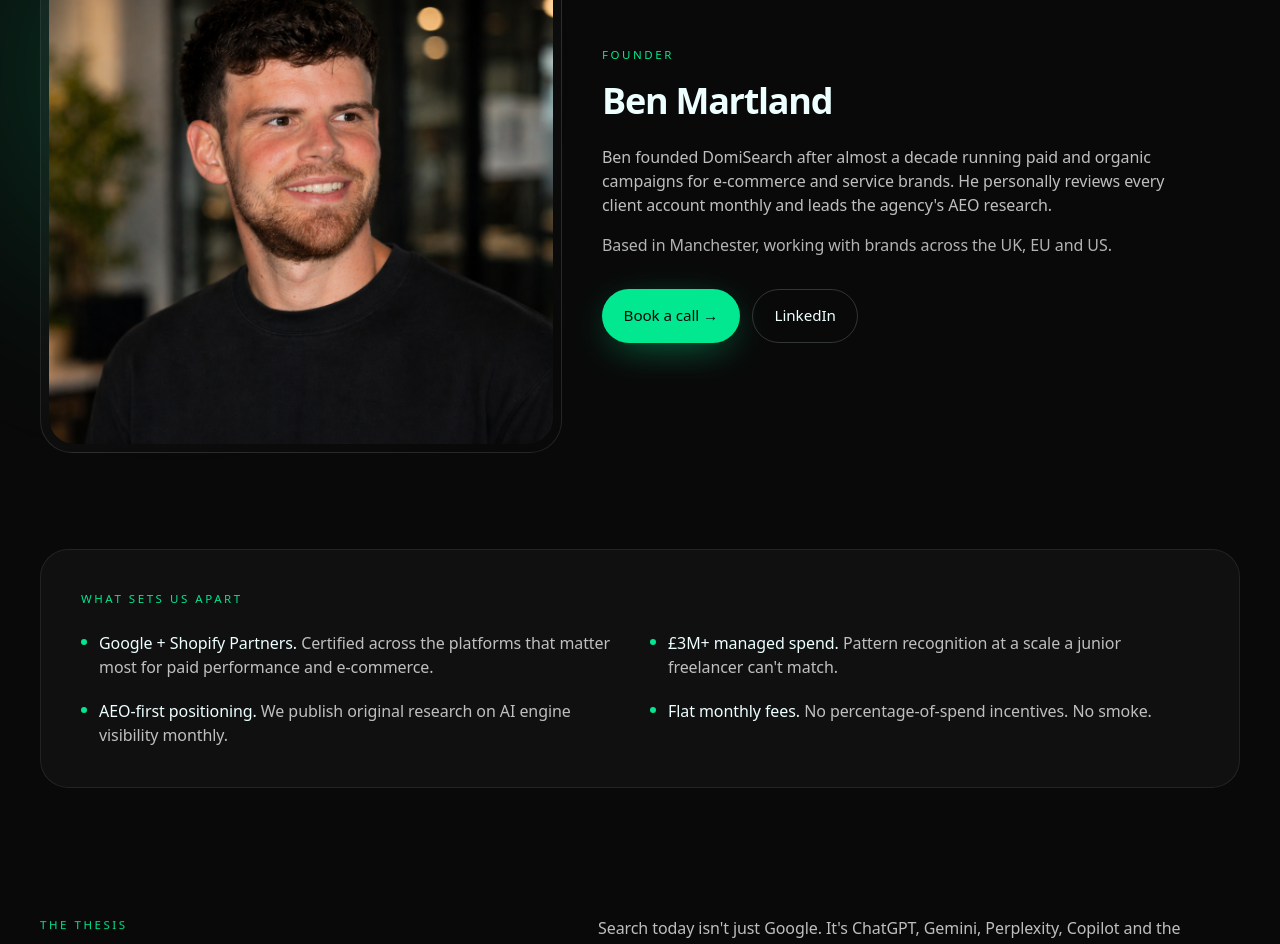
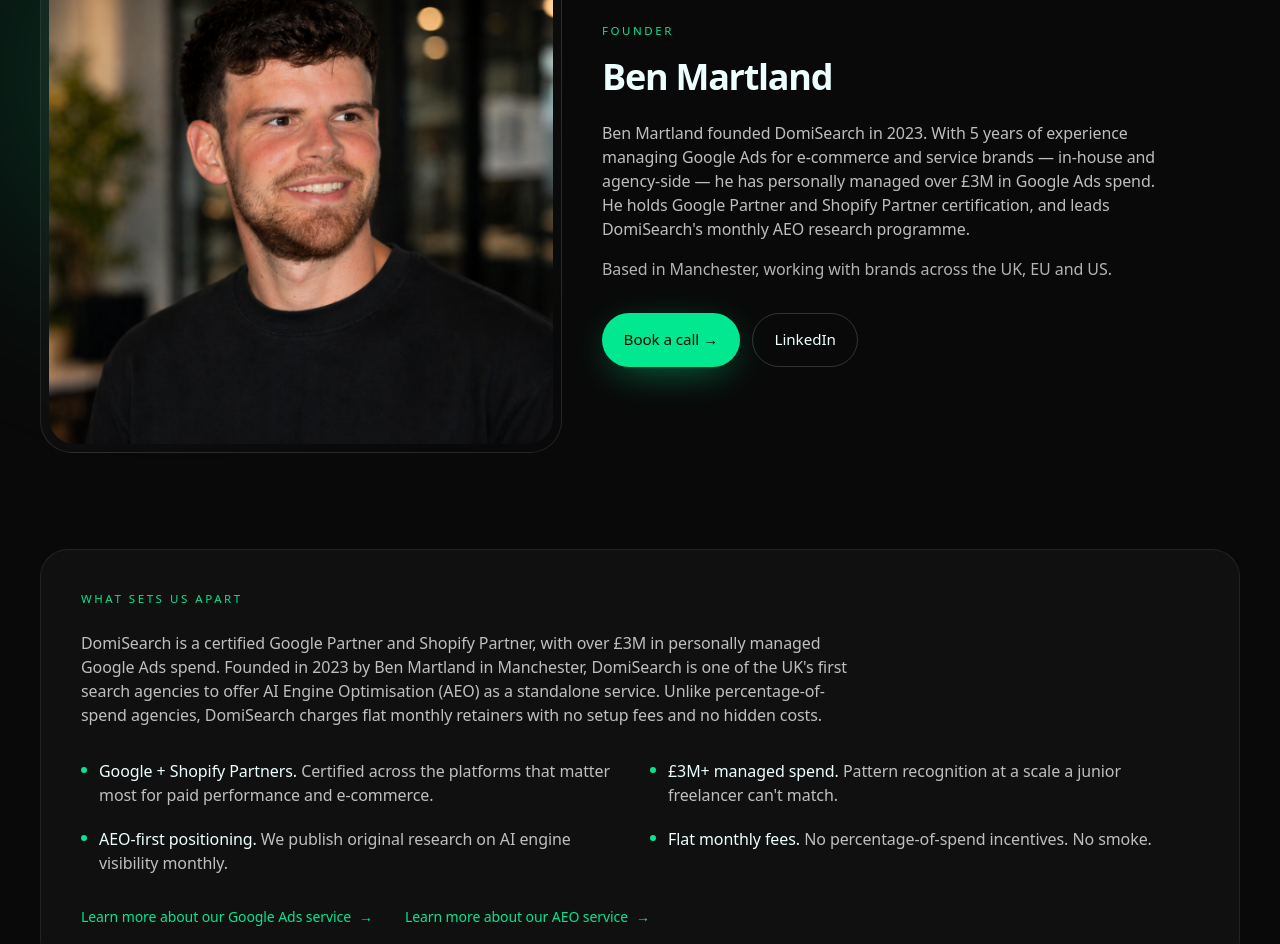
Before and after one commit to benmartland1/domisearch-website, a Next.js app: page /about in a window 1280 px wide. Shown: the part 800-1744 px from the top of the page. Built offline with nearby package versions, Linux system fonts and the light colour scheme; no server answers; a web font is replaced by a local one.

Commit message:
About page SEO/AEO overhaul: new meta title, @graph JSON-LD (Organization + Person + AboutPage), founder bio rewrite, citable prose, geographic signals, internal service links; standardise 5 years experience and 2023 founding site-wide

```diff
--- a/app/about/page.tsx
+++ b/app/about/page.tsx
@@ -6,13 +6,68 @@
 import { LogoWall } from "@/components/LogoWall";
 import { CTA } from "@/components/CTA";
 import { JsonLd } from "@/components/JsonLd";
-import { personSchema, breadcrumbSchema } from "@/lib/schema";
+import { breadcrumbSchema } from "@/lib/schema";
 import { site } from "@/lib/site";
 
+const aboutGraph = {
+  "@context": "https://schema.org",
+  "@graph": [
+    {
+      "@type": "Organization",
+      "@id": `${site.url}/#organization`,
+      name: "DomiSearch",
+      url: site.url,
+      logo: `${site.url}/brand/logo.png`,
+      foundingDate: "2023",
+      description:
+        "DomiSearch is a Manchester-based Google Ads and AI Engine Optimisation (AEO) agency. A certified Google Partner and Shopify Partner, DomiSearch helps e-commerce and service brands capture demand through Google Ads and engineer demand forming inside AI search engines including ChatGPT, Gemini, and Perplexity.",
+      areaServed: ["United Kingdom", "European Union", "United States"],
+      address: {
+        "@type": "PostalAddress",
+        addressLocality: "Manchester",
+        addressCountry: "GB",
+      },
+      sameAs: [
+        site.social.linkedin,
+        site.trustpilot,
+        "https://x.com/benmartland",
+      ],
+      founder: { "@type": "Person", name: "Ben Martland" },
+    },
+    {
+      "@type": "Person",
+      "@id": `${site.url}/about#ben-martland`,
+      name: "Ben Martland",
+      jobTitle: "Founder",
+      worksFor: { "@type": "Organization", name: "DomiSearch" },
+      url: `${site.url}/about`,
+      sameAs: [
+        "https://www.linkedin.com/in/benmartland/",
+        "https://x.com/benmartland",
+      ],
+      address: {
+        "@type": "PostalAddress",
+        addressLocality: "Manchester",
+        addressCountry: "GB",
+      },
+      description:
+        "Ben Martland is the founder of DomiSearch, a Manchester-based Google Ads and AEO agency. He has 5 years of experience managing Google Ads for e-commerce and service brands, with over £3M in personally managed ad spend. He holds Google Partner certification and leads DomiSearch's monthly AEO research programme.",
+    },
+    {
+      "@type": "AboutPage",
+      name: "About DomiSearch",
+      url: `${site.url}/about`,
+      description:
+        "Learn about DomiSearch, a Manchester-based Google Ads and AEO agency founded in 2023 by Ben Martland. Google Partner, Shopify Partner, and one of the UK's first agencies to offer AI Engine Optimisation as a standalone service.",
+      mainEntity: { "@type": "Organization", name: "DomiSearch" },
+    },
+  ],
+};
+
 export const metadata: Metadata = {
-  title: "About - The team behind DomiSearch",
+  title: "About DomiSearch | Google Ads & AEO Agency - Manchester",
   description:
-    "DomiSearch is a small, senior team led by Ben Martland - a Google Partner and Shopify Partner agency built on performance, transparency and AI-first thinking.",
+    "DomiSearch is a Manchester-based Google Ads and AEO agency founded in 2023 by Ben Martland. Google Partner, Shopify Partner, £3M+ in personally managed ad spend.",
   alternates: { canonical: "/about" },
 };
 
@@ -38,23 +93,15 @@
 export default function AboutPage() {
   return (
     <>
+      <script
+        type="application/ld+json"
+        dangerouslySetInnerHTML={{ __html: JSON.stringify(aboutGraph) }}
+      />
       <JsonLd
-        data={[
-          personSchema({
-            name: site.founder,
-            jobTitle: "Founder, DomiSearch",
-            image: "/brand/founder.png",
-            url: `${site.url}/about`,
-            sameAs: [site.social.linkedin],
-            description:
-              "Ben Martland is the founder of DomiSearch. Four years running Google Ads for e-commerce and service brands. Google Partner and Shopify Partner. Leads the agency's AEO research programme from Manchester.",
-            worksFor: { name: site.name, url: site.url },
-          }),
-          breadcrumbSchema([
-            { name: "Home", url: site.url },
-            { name: "About", url: `${site.url}/about` },
-          ]),
-        ]}
+        data={breadcrumbSchema([
+          { name: "Home", url: site.url },
+          { name: "About", url: `${site.url}/about` },
+        ])}
       />
       <section className="relative isolate overflow-hidden">
         <div className="absolute inset-0 grid-backdrop" aria-hidden />
@@ -67,9 +114,10 @@
           </ScrollReveal>
           <ScrollReveal delay={160}>
             <p className="mt-8 max-w-3xl text-lg text-[color:var(--color-fog)]/85 sm:text-xl">
-              DomiSearch started as a Google Ads agency. We're now the search agency for the AI
-              era - combining paid and AI engine optimisation into a single discipline we call{" "}
-              <span className="text-[color:var(--color-glacier)]">Search Ownership</span>.
+              DomiSearch is a Manchester-based search agency combining Google Ads and AI Engine
+              Optimisation (AEO) into a single discipline we call{" "}
+              <span className="text-[color:var(--color-glacier)]">Search Ownership</span>. We work
+              with e-commerce and service brands across the UK, EU and US.
             </p>
           </ScrollReveal>
         </div>
@@ -112,9 +160,11 @@
             </ScrollReveal>
             <ScrollReveal delay={140}>
               <p className="mt-6 max-w-xl text-[color:var(--color-fog)]/85">
-                Ben founded DomiSearch after almost a decade running paid and organic campaigns for
-                e-commerce and service brands. He personally reviews every client account monthly
-                and leads the agency's AEO research.
+                Ben Martland founded DomiSearch in 2023. With 5 years of experience managing
+                Google Ads for e-commerce and service brands — in-house and agency-side — he has
+                personally managed over £3M in Google Ads spend. He holds Google Partner and
+                Shopify Partner certification, and leads DomiSearch's monthly AEO research
+                programme.
               </p>
             </ScrollReveal>
             <ScrollReveal delay={200}>
@@ -140,7 +190,14 @@
         <ScrollReveal delay={120}>
           <div className="card p-10">
             <div className="eyebrow">What sets us apart</div>
-            <ul className="mt-6 grid gap-5 text-[color:var(--color-fog)]/85 sm:grid-cols-2">
+            <p className="mt-6 max-w-3xl text-[color:var(--color-fog)]/85">
+              DomiSearch is a certified Google Partner and Shopify Partner, with over £3M in
+              personally managed Google Ads spend. Founded in 2023 by Ben Martland in Manchester,
+              DomiSearch is one of the UK's first search agencies to offer AI Engine Optimisation
+              (AEO) as a standalone service. Unlike percentage-of-spend agencies, DomiSearch
+              charges flat monthly retainers with no setup fees and no hidden costs.
+            </p>
+            <ul className="mt-8 grid gap-5 text-[color:var(--color-fog)]/85 sm:grid-cols-2">
               <li className="flex gap-3">
                 <span className="mt-2 h-1.5 w-1.5 shrink-0 rounded-full bg-[color:var(--color-domigreen)]" />
                 <span><strong className="text-[color:var(--color-glacier)]">Google + Shopify Partners.</strong> Certified across the platforms that matter most for paid performance and e-commerce.</span>
@@ -158,6 +215,20 @@
                 <span><strong className="text-[color:var(--color-glacier)]">Flat monthly fees.</strong> No percentage-of-spend incentives. No smoke.</span>
               </li>
             </ul>
+            <div className="mt-8 flex flex-wrap gap-x-8 gap-y-3 text-sm font-medium text-[color:var(--color-domigreen)]">
+              <Link
+                href="/services/google-ads"
+                className="inline-flex items-center gap-2 transition-transform duration-300 hover:translate-x-0.5"
+              >
+                Learn more about our Google Ads service <span aria-hidden>→</span>
+              </Link>
+              <Link
+                href="/services/aeo"
+                className="inline-flex items-center gap-2 transition-transform duration-300 hover:translate-x-0.5"
+              >
+                Learn more about our AEO service <span aria-hidden>→</span>
+              </Link>
+            </div>
           </div>
         </ScrollReveal>
       </section>
--- a/app/page.tsx
+++ b/app/page.tsx
@@ -46,7 +46,7 @@
   {
     question: "Who runs DomiSearch?",
     answer:
-      "DomiSearch was founded by Ben Martland, a Manchester-based search specialist with four years of Google Ads experience across e-commerce and service brands.",
+      "DomiSearch was founded in 2023 by Ben Martland, a Manchester-based search specialist with 5 years of Google Ads experience across e-commerce and service brands.",
   },
 ];
 
--- a/components/FounderSection.tsx
+++ b/components/FounderSection.tsx
@@ -83,7 +83,7 @@
           </ScrollReveal>
           <ScrollReveal delay={220}>
             <p className="mt-3 max-w-xl text-[15px] leading-relaxed text-[color:var(--color-fog)]/85">
-              Four years running Google Ads for e-commerce and service brands - in-house, then
+              Five years running Google Ads for e-commerce and service brands - in-house, then
               agency-side. I lead our AEO research because the next five years of search are being
               rewritten right now, and most agencies are pretending they aren't.
             </p>
--- a/lib/authors.ts
+++ b/lib/authors.ts
@@ -13,8 +13,8 @@
   "Ben Martland": {
     name: "Ben Martland",
     role: "Founder, DomiSearch",
-    image: "/brand/founder.jpg",
-    bio: "Ben founded DomiSearch after four years running Google Ads for e-commerce and service brands. He's a Google Partner and Shopify Partner, and leads DomiSearch's AEO research programme from Manchester. Every client account is reviewed by him personally.",
+    image: "/brand/founder.png",
+    bio: "Ben founded DomiSearch in 2023 after 5 years running Google Ads for e-commerce and service brands. He's a Google Partner and Shopify Partner, and leads DomiSearch's AEO research programme from Manchester. Every client account is reviewed by him personally.",
     url: `${site.url}/about`,
     sameAs: [site.social.linkedin],
   },
```
